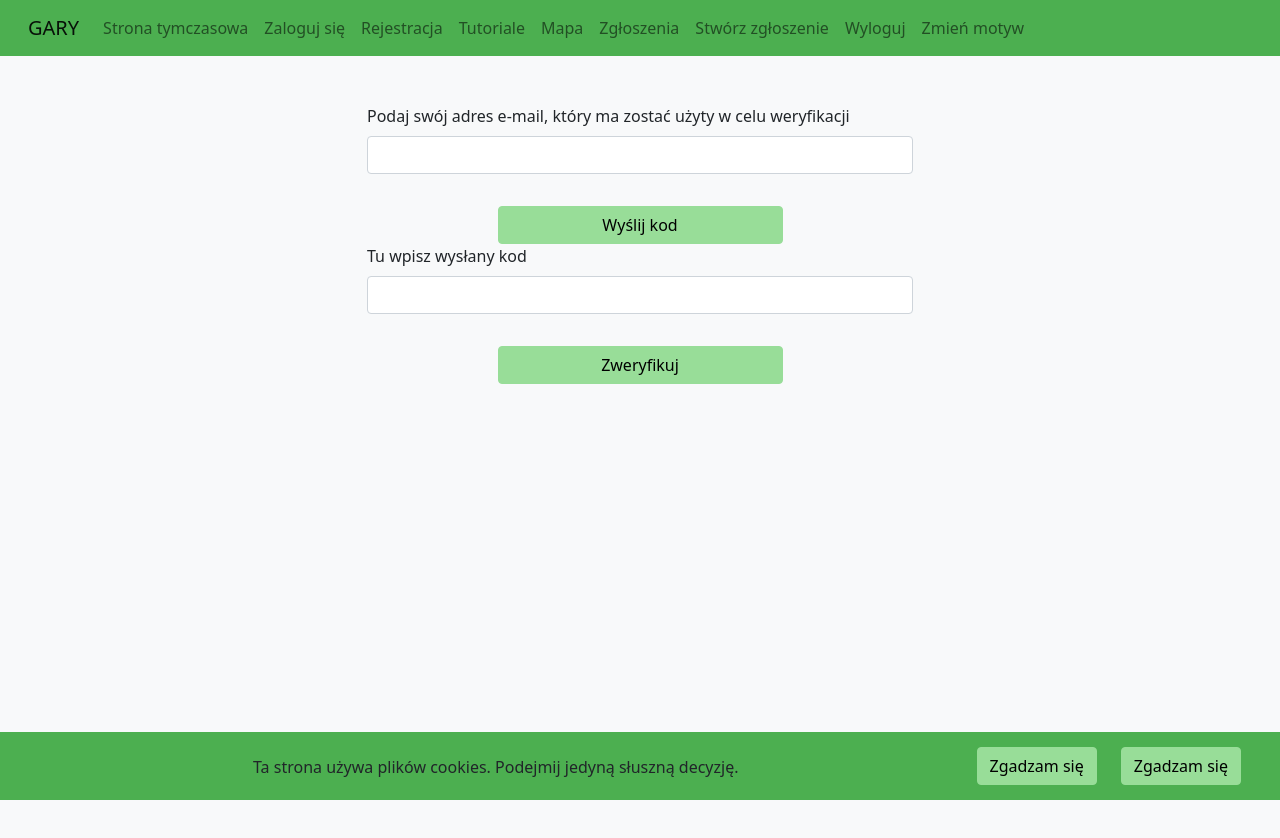
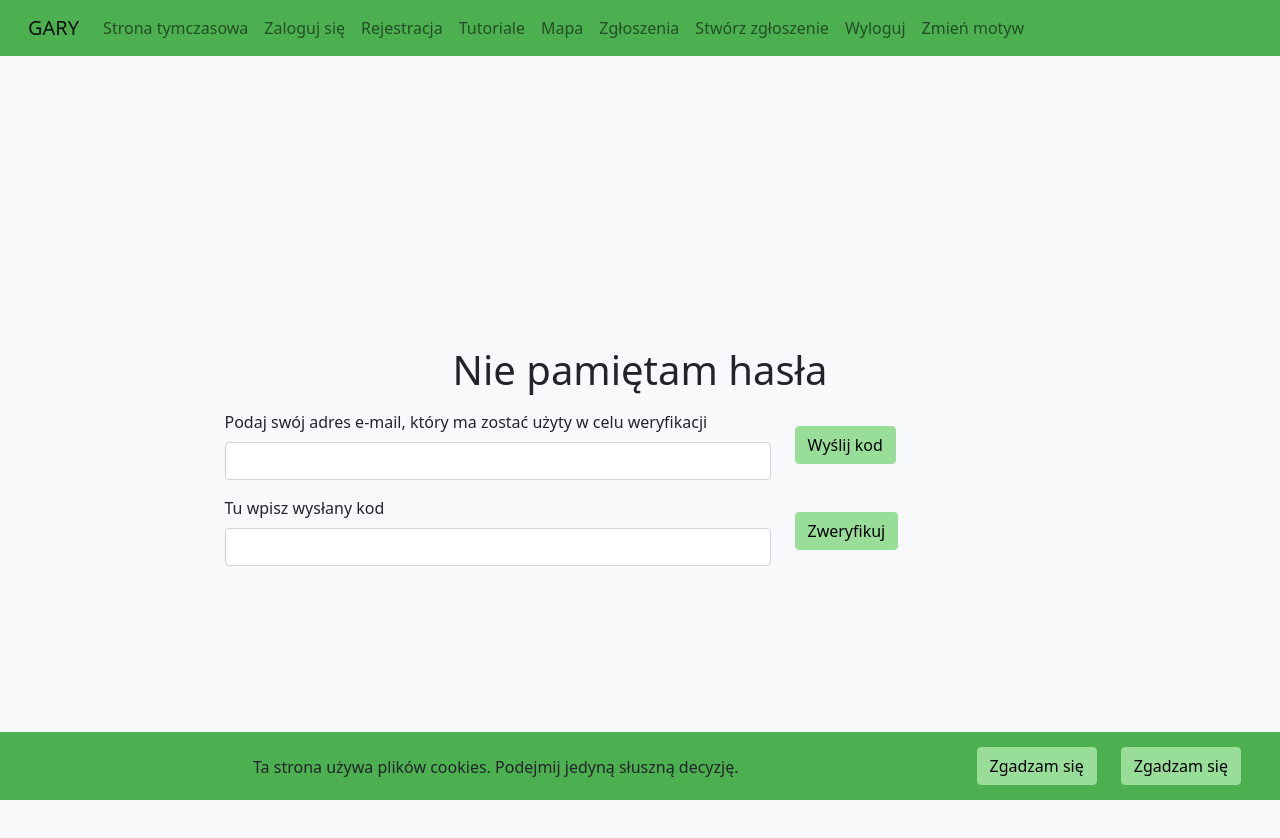
Before and after one commit to pjwstkIOprojekt/webclient, a React (Create React App) app: page /iforgor in a window 1280 px wide. Shown: the top 838 px of the page. Before the commit the page ends 800 px from the top, so only its background shows below. Built offline with nearby package versions, Linux system fonts and the light colour scheme.

Commit message:
Updated Map and auth components

```diff
--- a/public/css/style.css
+++ b/public/css/style.css
@@ -58,6 +58,11 @@
     background-color: var(--dark-nav);
 }
 
+.link-dark, .link-dark:hover, .link-dark:visited
+{
+    color: var(--dark-text);
+}
+
 /* Light themes */
 .btn-custom-light
 {
@@ -101,6 +106,11 @@
     background-color: var(--light-nav);
 }
 
+.link-light, .link-light:hover, .link-light:visited
+{
+    color: var(--light-bg);
+}
+
 /* Shared */
 .btn-custom-dark:focus, .btn-outline-custom-dark:focus, .btn-custom-light:focus, .btn-outline-custom-light:focus
 {
@@ -130,6 +140,11 @@
 .req
 {
     color: var(--required);
+}
+
+.d-contents
+{
+    display: contents;
 }
 
 .leaflet-container
--- a/src/components/content/auth/ForgotPassword.tsx
+++ b/src/components/content/auth/ForgotPassword.tsx
@@ -1,22 +1,27 @@
-import { Container, Form, Row } from "react-bootstrap";
+import { Container, Form, Row, Col } from "react-bootstrap";
 import FormControl from "../../fragments/FormControl";
 import Button from "../../fragments/Button";
 
 const ForgotPassword = () => {
   return (
-    <Container className="mt-5">
+    <Container className="d-flex flex-column justify-content-center min-vh-100">
+      <h1 className="text-center mb-3">Nie pamiętam hasła</h1>
       <Form>
-        <Row className="justify-content-center">
-          <FormControl id="email" className="mb-3 w-50" label="Podaj swój adres e-mail, który ma zostać użyty w celu weryfikacji" type="email" />
+        <Row className="justify-content-center mb-3">
+          <Col xs={6}>
+            <FormControl id="email" className="" label="Podaj swój adres e-mail, który ma zostać użyty w celu weryfikacji" type="email" />
+          </Col>
+          <Col xs={3}>
+            <Button className="mt-3" text="Wyślij kod" />
+          </Col>
         </Row>
         <Row className="justify-content-center">
-          <Button className="mt-3 w-25" text="Wyślij kod" />
-        </Row>
-        <Row className="justify-content-center">
-          <FormControl id="code" className="mb-3 w-50" label="Tu wpisz wysłany kod" type="password" />
-        </Row>
-        <Row className="justify-content-center">
-          <Button className="mt-3 w-25" type="submit" text="Zweryfikuj" />
+          <Col xs={6}>
+            <FormControl id="code" className="" label="Tu wpisz wysłany kod" type="password" />
+          </Col>
+          <Col xs={3}>
+            <Button className="mt-3" type="submit" text="Zweryfikuj" />
+          </Col>
         </Row>
       </Form>
     </Container>
--- a/src/components/content/auth/Login.tsx
+++ b/src/components/content/auth/Login.tsx
@@ -3,7 +3,7 @@ import { handleLogin } from "../../../helpers/authHelper";
 import { Container, Form, Row } from "react-bootstrap";
 import FormControl from "../../fragments/FormControl";
 import Button from "../../fragments/Button";
-import { Link } from "react-router-dom";
+import Link from "../../fragments/Link";
 
 const Login = () => {
   const [username, setUsername] = useState("");
@@ -32,7 +32,7 @@ const Login = () => {
           <Button className="w-25" type="submit" text="Zaloguj się" />
         </Row>
         <Row className="justify-content-center mt-3">
-          <Link to="/iforgor" className="w-25">Nie pamiętam hasła</Link>
+          <Link to="/iforgor" className="d-contents w-25 text-center">Nie pamiętam hasła</Link>
         </Row>
       </Form>
     </Container>
--- a/src/components/content/auth/Register.tsx
+++ b/src/components/content/auth/Register.tsx
@@ -1,9 +1,10 @@
 import { useState, FormEvent } from "react";
 import { registerUser } from "../../../apiCalls/authCalls";
 import { handleLogin } from "../../../helpers/authHelper";
-import { Container, Form, Row } from "react-bootstrap";
+import { Container, Form, Row, Alert as Al } from "react-bootstrap";
 import FormControl from "../../fragments/FormControl";
 import Button from "../../fragments/Button";
+import Alert from "../../fragments/Alert";
 
 const Register = () => {
   const [firstName, setFirstName] = useState("");
@@ -69,6 +70,12 @@ const Register = () => {
         <Row className="justify-content-center mt-3">
           <Button className="w-25" type="submit" text="Zarejestruj się" />
         </Row>
+        <Row className="justify-content-center mt-3">
+          <Alert className="w-75">
+            <Al.Heading>Dlaczego zbieramy dane?</Al.Heading>
+            <p>Powyżej podane dane są zbierane w celu umożliwienia prawidłowego świadczenia usług</p>
+          </Alert>
+        </Row>
       </Form>
     </Container>
   );
--- a/src/components/content/map/Map.tsx
+++ b/src/components/content/map/Map.tsx
@@ -1,6 +1,6 @@
 import { MapContainer, TileLayer, Marker, Popup } from "react-leaflet";
 
-const Map = () => {
+const Map = (props: any) => {
   return (
     <MapContainer center={[52.222, 21.015]} zoom={12}>
       <TileLayer attribution='&copy; <a href="https://www.openstreetmap.org/copyright">OpenStreetMap</a> contributors' url="https://{s}.tile.openstreetmap.org/{z}/{x}/{y}.png" />
--- a/src/components/content/map/MapView.tsx
+++ b/src/components/content/map/MapView.tsx
@@ -1,11 +1,11 @@
 import { Container } from "react-bootstrap";
-import Map from "./Map";
+import Map from "../../fragments/Map";
 
 const MapView = () => {
   return (
     <Container>
       <h1 className="my-3">Mapa</h1>
-      <Map />
+      <Map center={[52.222, 21.015]} initialZoom={12} />
     </Container>
   );
 };
--- /dev/null
+++ b/src/components/fragments/Link.tsx
@@ -0,0 +1,16 @@
+import { Path, Link as Inner } from "react-router-dom";
+import { ReactChild, ReactChildren } from "react";
+import { useDarkMode } from "../../hooks/useDarkMode";
+
+interface LinkParams {
+  to: string | Partial<Path>,
+  className?: string,
+  children?: ReactChild | ReactChildren | ReactChild[] | ReactChildren[]
+}
+
+const Link = (props: Readonly<LinkParams>) => {
+  const darkMode = useDarkMode();
+  return <Inner to={props.to} className={`link-${darkMode ? "dark" : "light"} ${props.className}`}>{props.children}</Inner>;
+};
+
+export default Link;
--- /dev/null
+++ b/src/components/fragments/Map.tsx
@@ -0,0 +1,29 @@
+import { MapContainer, TileLayer, Marker, Popup } from "react-leaflet";
+
+interface Position {
+  coords: [number, number],
+  desc?: string
+}
+
+interface MapParams {
+  center: [number, number],
+  initialZoom: number,
+  marks?: Position[]
+}
+
+const Map = (props: Readonly<MapParams>) => {
+  let count = 0;
+
+  return (
+    <MapContainer center={props.center} zoom={props.initialZoom}>
+      <TileLayer attribution='&copy; <a href="https://www.openstreetmap.org/copyright">OpenStreetMap</a> contributors' url="https://{s}.tile.openstreetmap.org/{z}/{x}/{y}.png" />
+      {props.marks ? props.marks.map(pos => (
+        <Marker key={count++} position={pos.coords}>
+          {pos.desc ? <Popup>{pos.desc}</Popup> : ""}
+        </Marker>
+      )) : ""}
+    </MapContainer>
+  );
+};
+
+export default Map;
```
